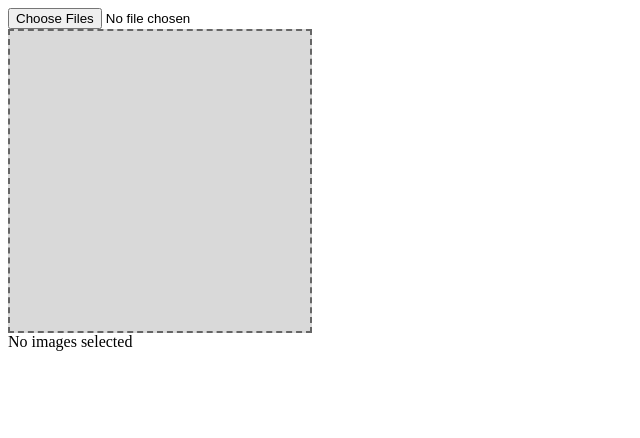
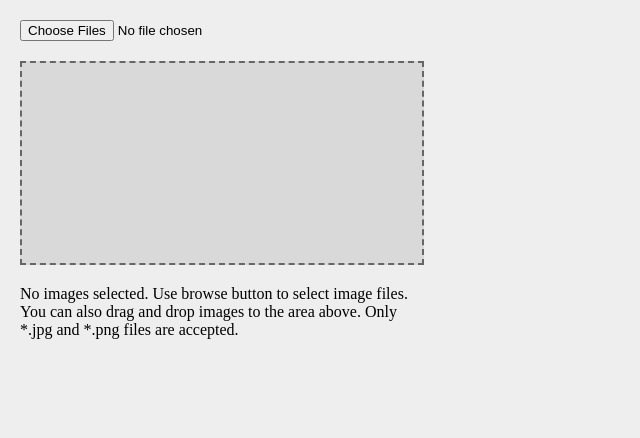
Before and after one commit to krzepa/imagebrowser, a plain HTML site: page index.html in a window 1280 px wide. Shown: the whole page, without its empty margins (0-640 px from the left). Drawn offline with Linux system fonts and the light colour scheme.

Commit message:
simple styling and comments added

```diff
--- a/css/main.css
+++ b/css/main.css
@@ -1,6 +1,18 @@
+body {
+    margin: 0;
+    padding: 0;
+    background: #eee;
+}
+#file-chooser {
+    padding: 20px;
+}
+input[type=file] {
+    margin: 0  0 20px 0;
+}
+
 #drop-area {
-    width: 300px;
-    height: 300px;
+    width: 400px;
+    height: 200px;
     background: #d9d9d9;
     border: 2px dashed #666;
 }
@@ -11,15 +23,22 @@
 #file-list {
     list-style: none;
     margin: 0;
-    padding: 0;
+    padding: 0 0 0 20px;
 }
 #file-list li {
     float: left;
-    margin: 0;
+    margin: 0 10px 10px 0;
     padding: 0;
+    width: 150px;
+    height: 150px;
+    background: #d9d9d9;
 }
 #file-list li img {
     cursor: pointer;
     display: block;
-    outline: none;
 }
+#file-list .info {
+    width: auto;
+    max-width: 400px;
+    background: none;
+}
--- a/index.html
+++ b/index.html
@@ -8,12 +8,17 @@
 </head>
 <body>
     <div>
-        <input id="file-browser" type="file" multiple>
-        <div id="drop-area">
+        <div id="file-chooser">
+            <!-- browse files button -->
+            <input id="file-browser" type="file" multiple>
+            <!-- area for drag and drop -->
+            <div id="drop-area"></div>
+        </div>
 
-        </div>
+
+        <!-- list of thumbs -->
         <ul id="file-list">
-            <li>No images selected</li>
+            <li class="info">No images selected. Use browse button to select image files. You can also drag and drop images to the area above. Only *.jpg and *.png files are accepted.</li>
         </ul>
     </div>
 </body>
--- a/js/main.js
+++ b/js/main.js
@@ -1,19 +1,41 @@
+/*
+ * execute script when document is completely loaded and parsed
+ * without waiting for loading styles and images
+ */
 window.addEventListener('DOMContentLoaded', function(evt){
-
+    /*
+     * local variables declaration
+     */
     var ACCEPTED_TYPES = ['image/png','image/jpeg'],
         THUMB_WIDTH = 150,
         THUMB_HEIGHT = 150,
         fileBrowserBtn = document.querySelector('#file-browser'),
         fileListCon = document.querySelector('#file-list'),
+        defaultInfo = document.querySelector('#file-list .info'),
         dropArea = document.querySelector('#drop-area');
 
-    fileBrowserBtn.setAttribute('accept',ACCEPTED_TYPES.join(','));
+    /*
+     * restrict browsing files only to specified types
+     * fix for firefox
+     */
+    if(navigator && /firefox/i.test(navigator.userAgent)) {
+        fileBrowserBtn.setAttribute('accept','image/*');
+    } else {
+        fileBrowserBtn.setAttribute('accept',ACCEPTED_TYPES.join(','));
+    }
+
+    /*
+     * get selected files and pass them to the listing function
+     */
     fileBrowserBtn.addEventListener('change',function(evt){
         var files = this.files;
         listFiles(filterFiles(files));
         this.value='';
     });
 
+    /*
+     * drag & drop functionality
+     */
     dropArea.addEventListener('dragleave', function(evt){
         evt.preventDefault();
         this.classList.remove('over');
@@ -29,10 +51,27 @@ window.addEventListener('DOMContentLoaded', function(evt){
         listFiles(filterFiles(files));
     });
 
+    /*
+     * main function which is responsible for generating list of clickable thumbs
+     */
     function listFiles(imageFiles) {
+        /*
+         * remove all li elements if any
+         */
         while(fileListCon.firstChild) {
             fileListCon.removeChild(fileListCon.firstChild);
         };
+        /*
+         * show default info if there is no images
+         */
+        if(!imageFiles.length) {
+            fileListCon.appendChild(defaultInfo);
+            return;
+        }
+        /*
+         * for performance reasons append all newly created html elements
+         * to DocumentFragment and then add this fragment to desired dom element
+         */
         var frag = document.createDocumentFragment();
         imageFiles.forEach(function(el,i){
             var fr = new FileReader(),
@@ -55,6 +94,10 @@ window.addEventListener('DOMContentLoaded', function(evt){
         fileListCon.appendChild(frag);
     }
 
+    /*
+     * convert array-like object to an array and filter out
+     * all files which aren't images of specified types
+     */
     function filterFiles(fileList) {
         var fileList = Array.prototype.slice.call(fileList);
         return fileList.filter(function(el,i){
```
